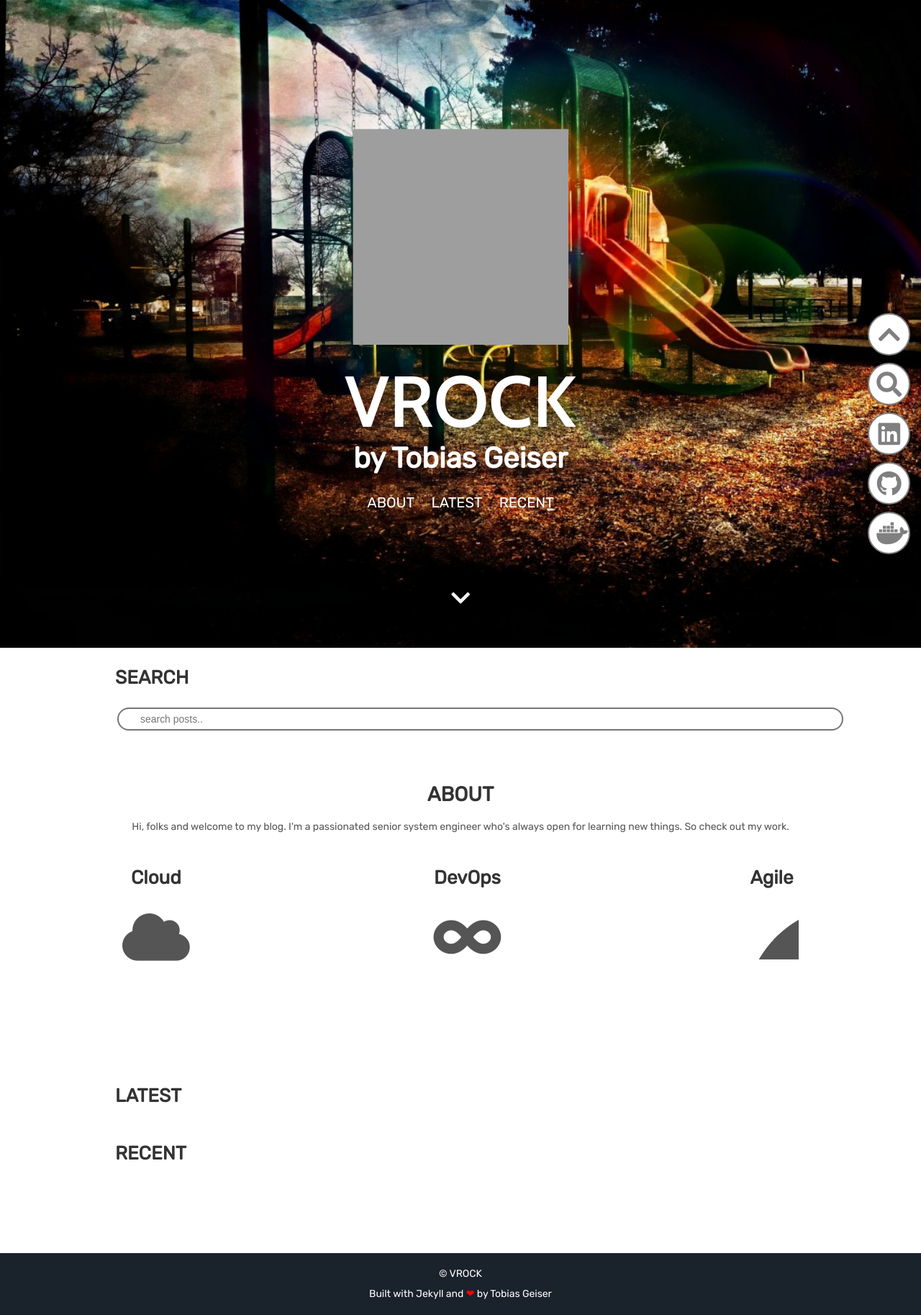
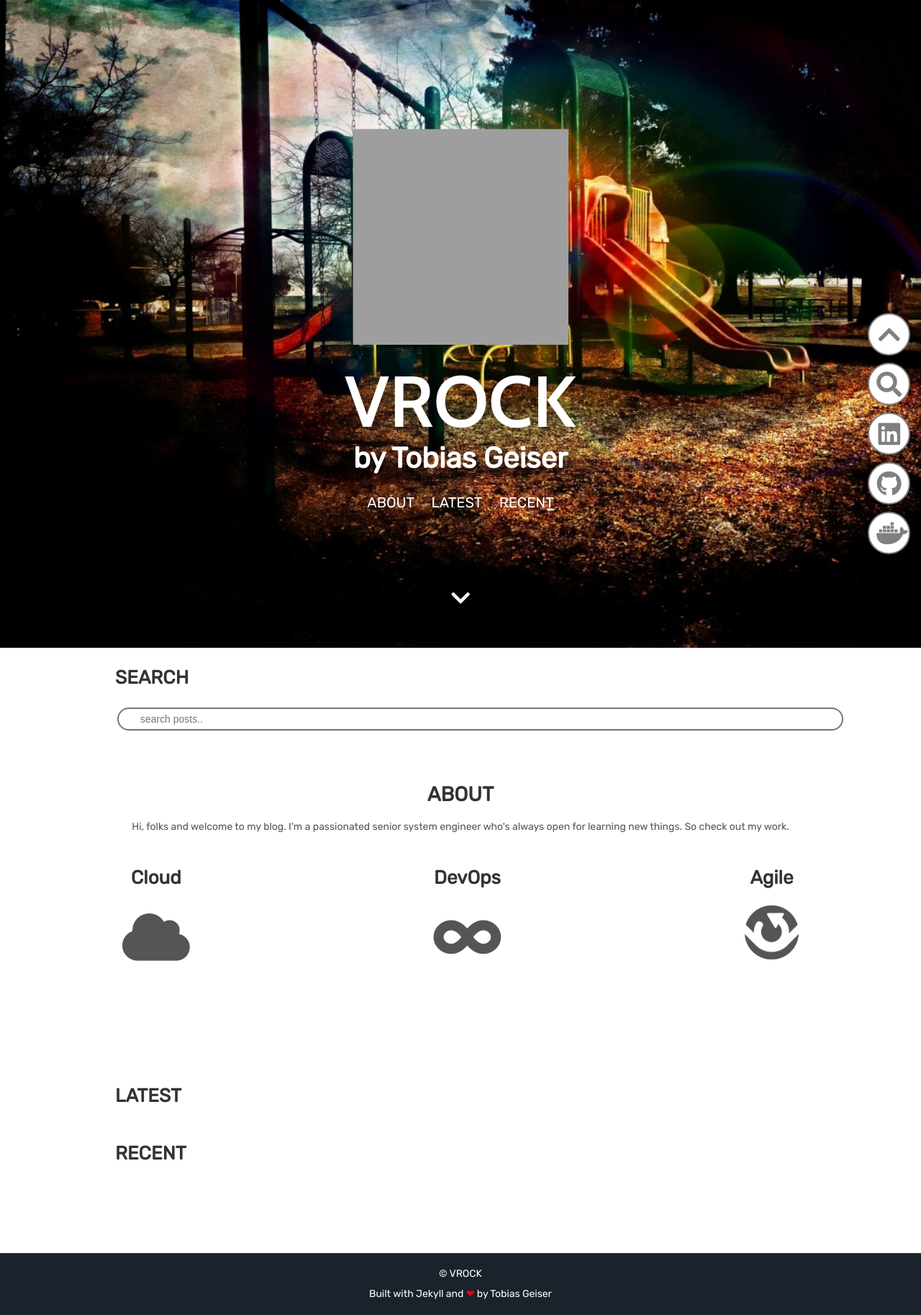
Before and after one commit to team-vrock/jekyll-theme-vrock, a Jekyll site: the page built from index.html, in a window 1280 px wide. Shown: the whole page at 72% size. Built offline with Jekyll 4.4.1, drawn with Linux system fonts in a browser that asks for light colours; comment, search, counter and statistics services are not loaded; grey boxes are pictures that could not be loaded.

Commit message:
fixed agile icon

```diff
--- a/_sass/_icons.scss
+++ b/_sass/_icons.scss
@@ -1,5 +1,7 @@
 .icon-agile {
   background-image: url(/assets/img/icon-agile.png);
+  background-repeat: no-repeat;
+  background-size: 60px 60px;
   width:60px;
   height:60px;
   border:none;
@@ -8,5 +10,6 @@
     flex-wrap: nowrap;
     width: 75px;
     height: 75px;
+    background-size: 75px 75px;
   }
 }
```
